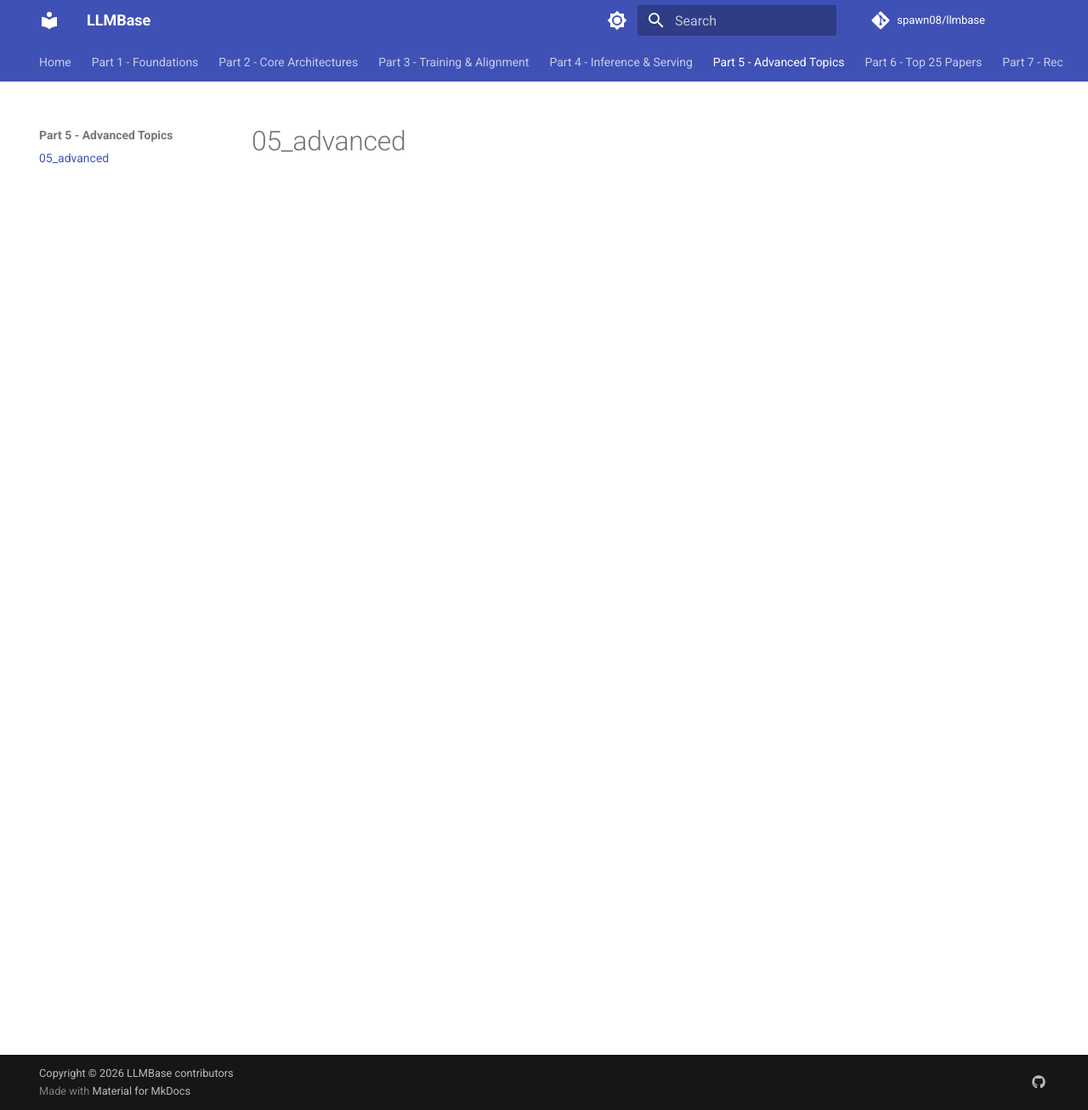
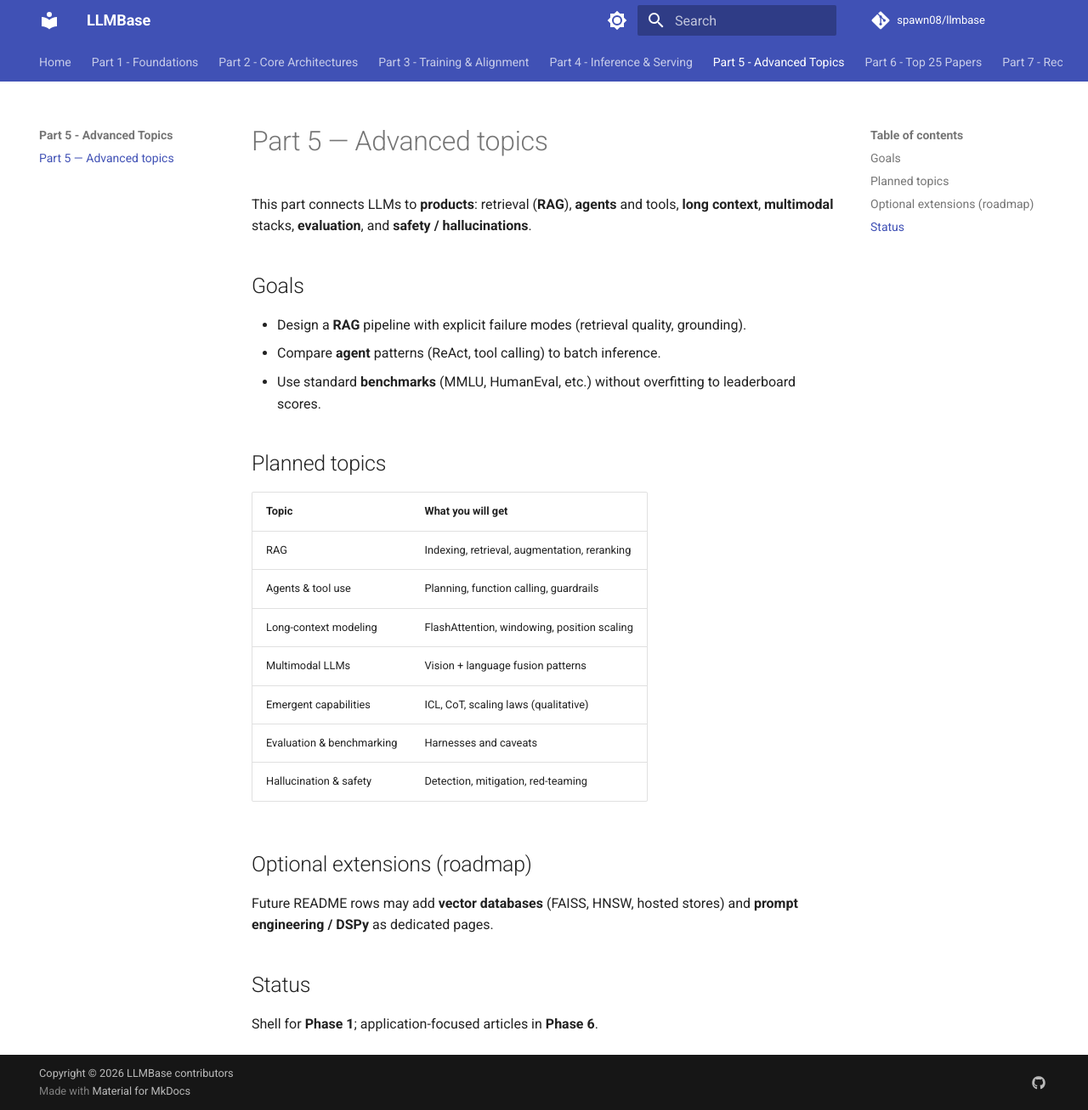
Before and after one commit to spawn08/llmbase, an MkDocs documentation site: the page built from docs/05_advanced/index.md, in a window 1280 px wide and 1307 px high. Shown: the whole window at 85% size. Built offline with MkDocs 1.6.1 and Material for MkDocs 9.7.7, drawn with Linux system fonts in a browser that asks for light colours; comment, search, counter and statistics services are not loaded.

Commit message:
docs(part5): add Advanced Topics section index
RAG, agents, long context, multimodal, eval, safety; note optional vector DB and prompt tooling pages.

Made-with: Cursor

```diff
--- a/docs/05_advanced/index.md
+++ b/docs/05_advanced/index.md
@@ -1 +1,29 @@
-# 05_advanced
+# Part 5 — Advanced topics
+
+This part connects LLMs to **products**: retrieval (**RAG**), **agents** and tools, **long context**, **multimodal** stacks, **evaluation**, and **safety / hallucinations**.
+
+## Goals
+
+- Design a **RAG** pipeline with explicit failure modes (retrieval quality, grounding).
+- Compare **agent** patterns (ReAct, tool calling) to batch inference.
+- Use standard **benchmarks** (MMLU, HumanEval, etc.) without overfitting to leaderboard scores.
+
+## Planned topics
+
+| Topic | What you will get |
+| --- | --- |
+| RAG | Indexing, retrieval, augmentation, reranking |
+| Agents & tool use | Planning, function calling, guardrails |
+| Long-context modeling | FlashAttention, windowing, position scaling |
+| Multimodal LLMs | Vision + language fusion patterns |
+| Emergent capabilities | ICL, CoT, scaling laws (qualitative) |
+| Evaluation & benchmarking | Harnesses and caveats |
+| Hallucination & safety | Detection, mitigation, red-teaming |
+
+## Optional extensions (roadmap)
+
+Future README rows may add **vector databases** (FAISS, HNSW, hosted stores) and **prompt engineering / DSPy** as dedicated pages.
+
+## Status
+
+Shell for **Phase 1**; application-focused articles in **Phase 6**.
```
